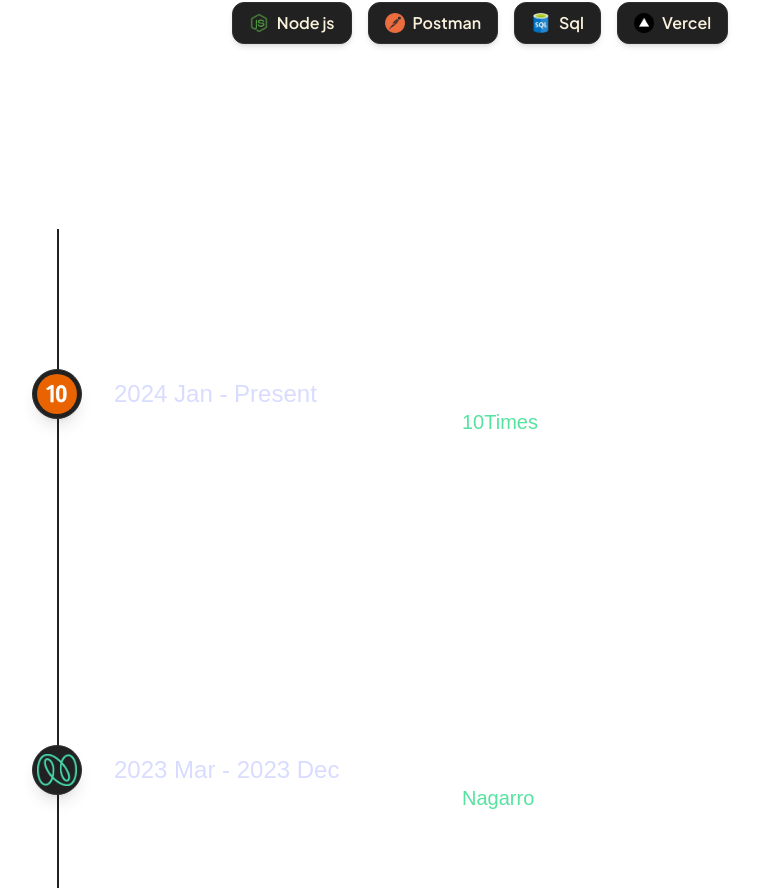
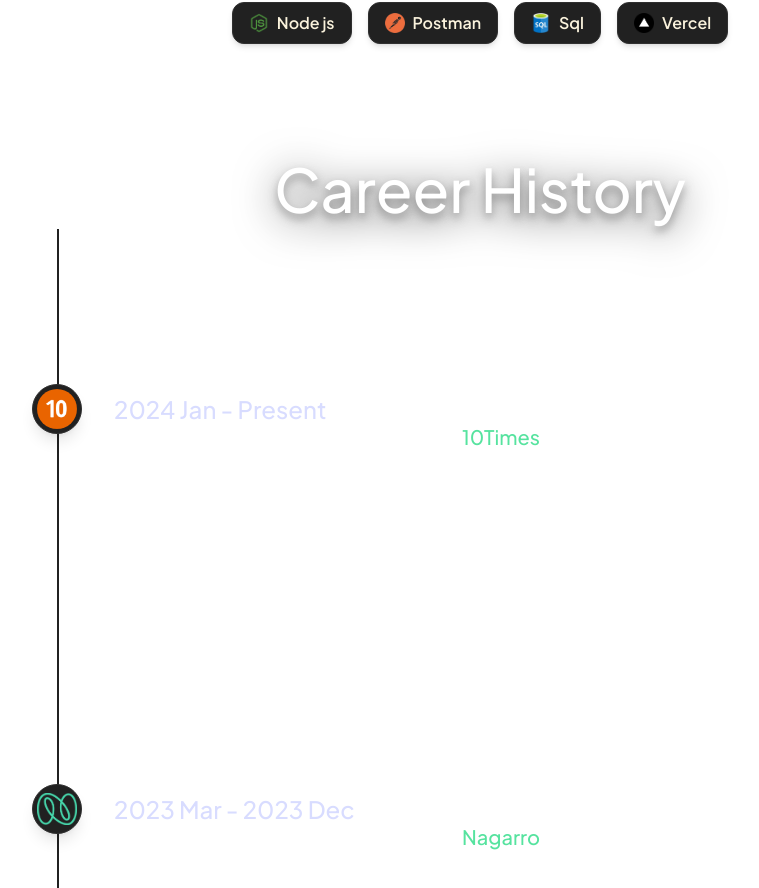
Before and after one commit to Mate-20/portfolio, a Next.js app: page / in a window 1280 px wide. Shown: the part 1220-2108 px from the top of the page, without its empty margins (160-919 px from the left). Built offline with nearby package versions, Linux system fonts and the light colour scheme.

Commit message:
added heading animation

```diff
--- a/src/app/components/Career/CareerHistory.tsx
+++ b/src/app/components/Career/CareerHistory.tsx
@@ -27,7 +27,7 @@ const CareerHistory = () => {
   ]
 
   return (
-    <div ref={ref} className='flex flex-col gap-[150px] items-center justify-center w-[70%] relative'>
+    <div ref={ref} className='flex flex-col gap-[150px] items-center justify-center w-[70%] relative font-[family-name:var(--font-geist-jakarta)]'>
       {/* Timeline Line */}
       <motion.div
         style={{ height: timelineHeight,
@@ -38,7 +38,15 @@ const CareerHistory = () => {
       />
       <div className="absolute left-[25px] top-[85px] w-[1.5px] bg-[#212121] h-full z-[-2]" />
 
-      <div className='text-white text-[50px]'>Carrer History</div>
+      <motion.div
+        initial={{ textShadow: "0px 0px 0px rgba(100,100,100,0)", y: 50, opacity: 0 }}
+        whileInView={{ textShadow: "0px 5px 10px rgba(100,100,100,0.6)", y: 0, opacity: 1 }}
+        transition={{ duration: 0.5, delay: 0.2 }}
+        viewport={{ amount: 1 }}
+        className="drop-shadow-[0_5px_20px_rgba(100,100,100,1)] text-[60px] font-medium text-white"
+      >
+        Career History
+      </motion.div>
       <div className='flex flex-col gap-[100px] w-full'>
         {history.map((company, key) => (
           <CarrerCard key={key} company={company} />
```
